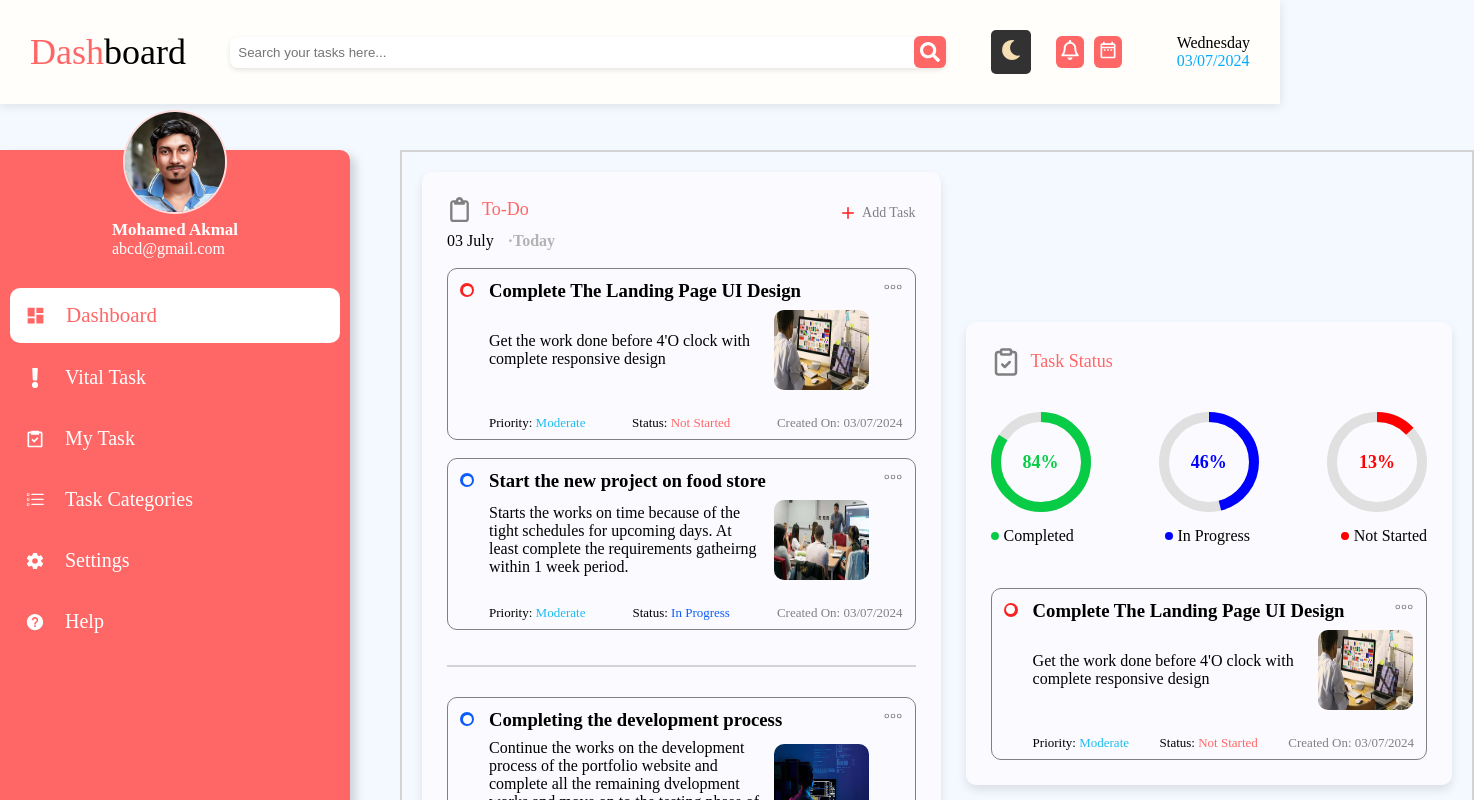
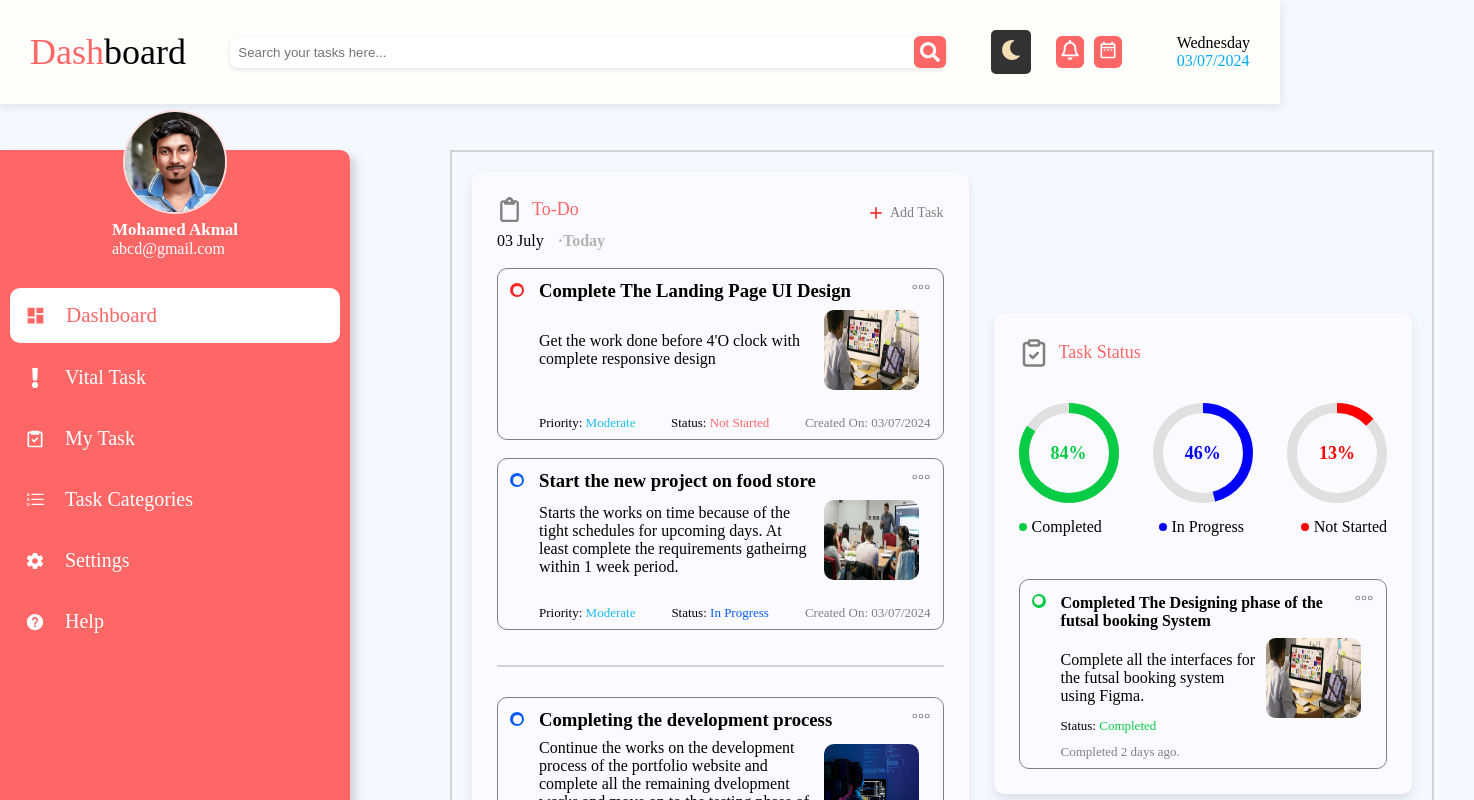
Before and after one commit to Akmal1796/ToDoApp, a React (Vite) app: page / in a window 1280 px wide. Shown: the top 800 px of the page, 1474 px wide, since content can reach past the window. Built offline with nearby package versions, Linux system fonts and the light colour scheme.

Commit message:
Completed the task completion section card

```diff
--- a/src/Components/Tasks.css
+++ b/src/Components/Tasks.css
@@ -3,7 +3,7 @@
     align-items: center;
     justify-content: space-between;
     position: absolute;
-    left: 400px;
+    left: 450px;
     border: 2px solid lightgray;
     padding: 20px;
 }
@@ -179,8 +179,16 @@
 
 /* Progress Bar section Styles */
 
+.completed-task-container {
+    border: 1px solid gray;
+    border-radius: 10px;
+    padding: 8px 12px;
+    margin-top: 18px;
+    cursor: pointer;
+}
+
 .task-status {
-    width: 470px;
+    width: 380px;
     border: none;
     border-radius: 10px;
     margin-left: 25px;
@@ -248,3 +256,57 @@
 .notstarted-bar {
     background-color: red;
 }
+
+.outer-circle-complete-task {
+    width: 14px;
+    height: 14px;
+    background-color: rgb(9, 204, 70);
+    border-radius: 50%;
+    display: flex;
+    justify-content: center;
+    align-items: center;
+    position: relative;
+}
+
+.completion-content-header {
+    display: flex;
+    align-items: first baseline;
+    justify-content: space-between;
+    margin-bottom: 8px;
+}
+
+.completion-content-header h4 {
+    width: 270px;
+}
+
+.completion-bullet-header {
+    display: flex;
+    align-items: first baseline;
+}
+
+.completion-bullet-header h4 {
+    margin-left: 15px;
+}
+
+.completion-content {
+    display: flex;
+    align-items: center;
+    margin-left: 29px;
+    width: 300px;
+}
+
+.status-completion {
+    margin-bottom: 10px;
+}
+
+.status-completion span {
+    color: rgb(9, 204, 70);
+}
+
+.completion-status {
+    display: flex;
+    flex-direction: column;
+    align-items: start;
+    font-size: 13px;
+    margin-left: 29px;
+}
--- a/src/Components/Tasks.jsx
+++ b/src/Components/Tasks.jsx
@@ -148,30 +148,25 @@ const Tasks = () => {
         </div>
 
         <div className='completed-task-container'>
-        <div className='todo-container'>
-            <div className='todo-content-header'>
-              <div className='todo-bullet-header'>
-                <div class="outer-circle">
+          <div className='completion-content-header'>
+            <div className='completion-bullet-header'>
+              <div class="outer-circle-complete-task">
                 <div class="inner-circle"></div>
               </div>
-                <h3>Complete The Landing Page UI Design</h3>
+              <h4>Completed The Designing phase of the futsal booking System</h4>
             </div>
             <div><PiDotsThreeOutlineLight size={20} color='gray'/></div>
           </div>
-            <div className='todo-content'>
-              <p>Get the work done before 4'O clock with complete responsive design</p>
+          <div className='completion-content'>
+            <p>Complete all the interfaces for the futsal booking system using Figma.</p>
             <img src={UIDesign} className='todo-img'/>
           </div>
-            <div className='todo-status'>
-              <div className='status-priority'>
-                <p>Priority: <span>Moderate</span></p>
-              </div>
-              <div className='status'>
-                <p>Status: <span>Not Started</span></p>
+          <div className='completion-status'>
+            <div className='status-completion'>
+              <p>Status: <span>Completed</span></p>
             </div>
             <div className='status-date'>
-                <p>Created On: 03/07/2024</p>
-              </div>
+              <p>Completed 2 days ago.</p>
             </div>
           </div>
         </div>
```
Lines whose indentation alone changed are shown as unchanged.
